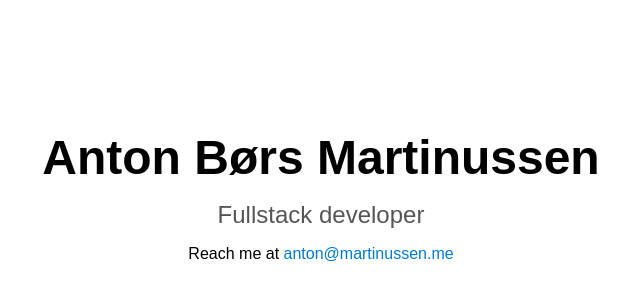
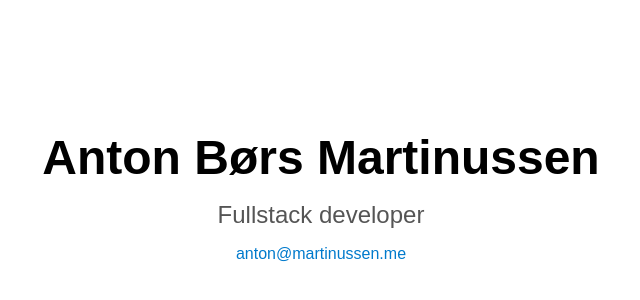
Before and after one commit to AntonBoers/antonboers.github.io, a plain HTML site: page index.html in a window 1280 px wide. Shown: the part 204-504 px from the top of the page, without its empty margins (319-959 px from the left). Drawn offline with Linux system fonts and the light colour scheme.

Commit message:
Update index.html
Minor

```diff
--- a/index.html
+++ b/index.html
@@ -46,6 +46,6 @@
 <body>
     <h1>Anton Børs Martinussen</h1>
     <h2>Fullstack developer</h2>
-    <p>Reach me at <a href="mailto:anton@martinussen.me">anton@martinussen.me</a></p>
+    <a href="mailto:anton@martinussen.me">anton@martinussen.me</a>
 </body>
 </html>
```
